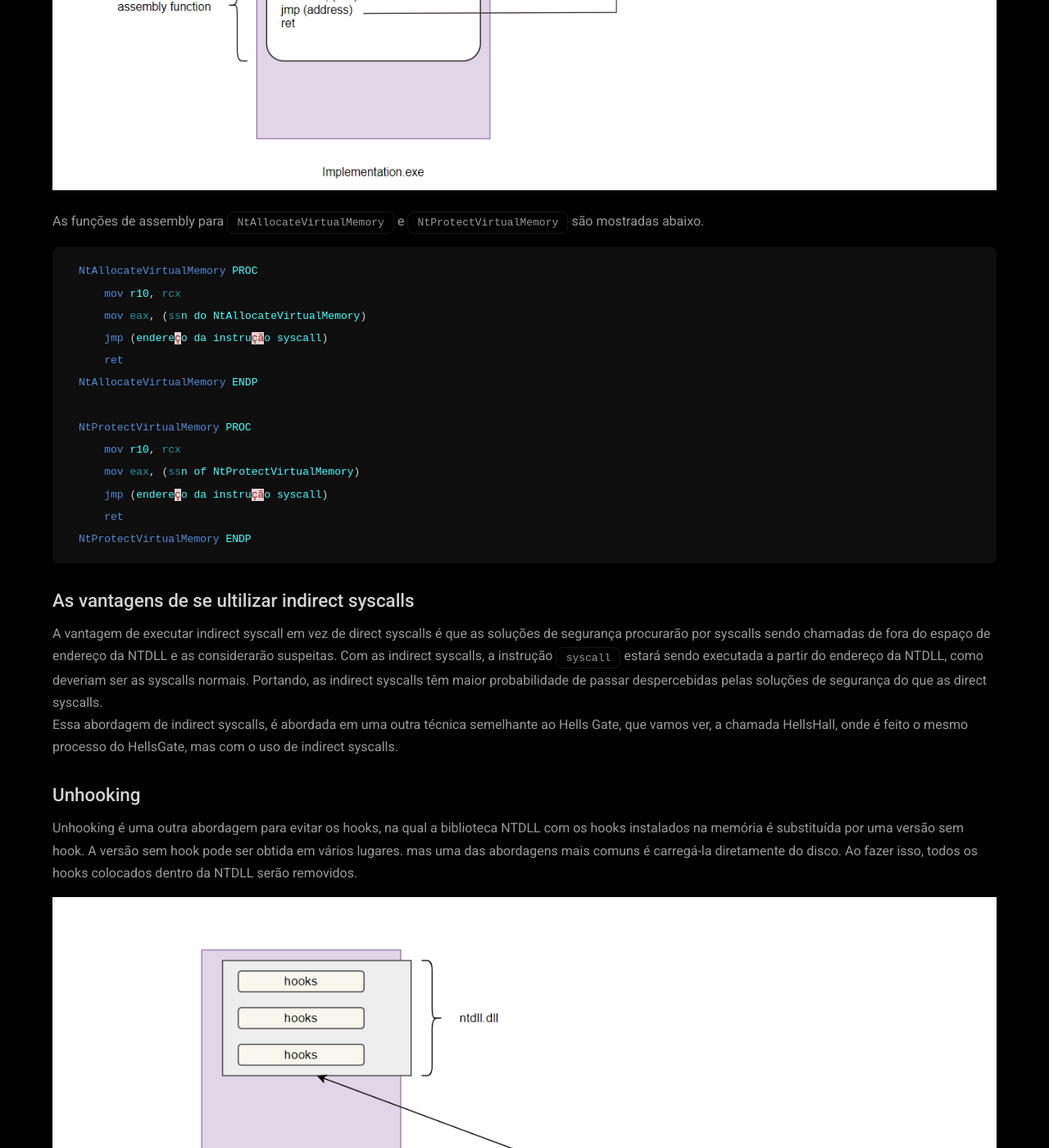
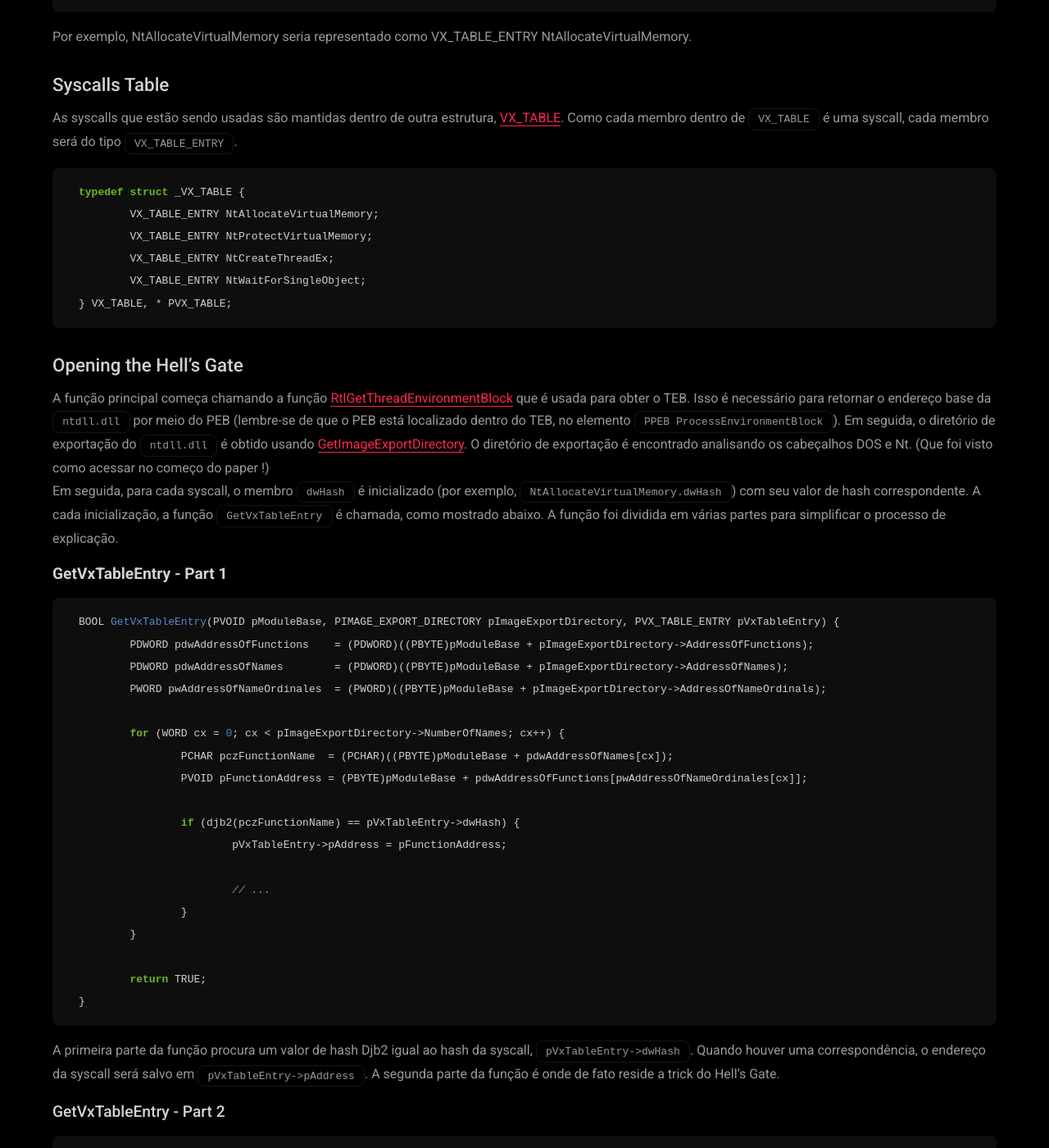
Before and after one commit to inferigang/inferigang.github.io, a Jekyll site: the page built from _posts/2023-09-16-opening-the-hells-gate.md, in a window 1280 px wide and 1400 px high, scrolled down 13172 px. Shown: the whole window at 82% size. Built offline with Jekyll 4.4.1, drawn with Linux system fonts in a browser that asks for light colours; some web fonts are replaced; comment, search, counter and statistics services are not loaded; some of the changed text lies outside the part shown.

Commit message:
Update 2023-09-16-opening-the-hells-gate.md

````diff
--- a/_posts/2023-09-16-opening-the-hells-gate.md
+++ b/_posts/2023-09-16-opening-the-hells-gate.md
@@ -422,43 +422,6 @@ NtProtectVirtualMemory ENDP
 
 Esse método é ultizado na técnica que vamos ver a seguir, onde os SSN’s das syscalls ultilizadas para fazer um process injection por exemplo, são resolvidos em tempo de execução.
 
-## Indirect Syscalls
-
-Indirect Sysscalls são implementadas de forma semelhante as direct syscalls, em que os arquivos assembly são criados de forma manual primeiro. A diferença está na ausência da instrução syscall dentro da função assembly, que, em vez disso, é pulada.
-
-![Untitled](/assets/img/Untitled%204.png)
-
-As funções de assembly para `NtAllocateVirtualMemory` e `NtProtectVirtualMemory` são mostradas abaixo.
-
-```nasm
-NtAllocateVirtualMemory PROC
-    mov r10, rcx
-    mov eax, (ssn do NtAllocateVirtualMemory)
-    jmp (endereço da instrução syscall)
-    ret
-NtAllocateVirtualMemory ENDP
-
-NtProtectVirtualMemory PROC
-    mov r10, rcx
-    mov eax, (ssn of NtProtectVirtualMemory)
-    jmp (endereço da instrução syscall)
-    ret
-NtProtectVirtualMemory ENDP
-```
-
-## As vantagens de se ultilizar indirect syscalls
-
-A vantagem de executar indirect syscall em vez de direct syscalls é que as soluções de segurança procurarão por syscalls sendo chamadas de fora do espaço de endereço da NTDLL e as considerarão suspeitas. Com as indirect syscalls, a instrução `syscall` estará sendo executada a partir do endereço da NTDLL, como deveriam ser as syscalls normais. Portando, as indirect syscalls têm maior probabilidade de passar despercebidas pelas soluções de segurança do que as direct syscalls.
-
-Essa abordagem de indirect syscalls, é abordada em uma outra técnica semelhante ao Hells Gate, que vamos ver, a chamada HellsHall, onde é feito o mesmo processo do HellsGate, mas com o uso de indirect syscalls.
-
-## Unhooking
-
-Unhooking é uma outra abordagem para evitar os hooks, na qual a biblioteca NTDLL com os hooks instalados na memória é substituída por uma versão sem hook. A versão sem hook pode ser obtida em vários lugares. mas uma das abordagens mais comuns é carregá-la diretamente do disco. Ao fazer isso, todos os hooks colocados dentro da NTDLL serão removidos.
-
-![Untitled](/assets/img/Untitled%205.png)
-
----
 
 # Hell’s Gate Na Prática
 
````
